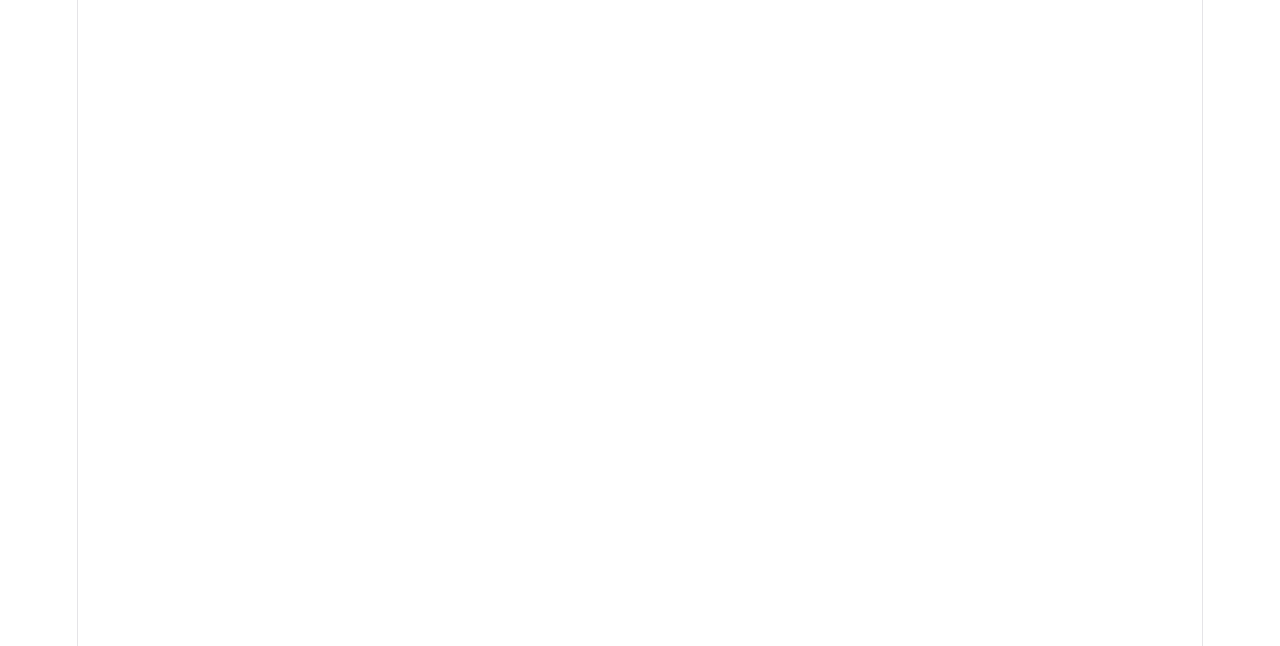
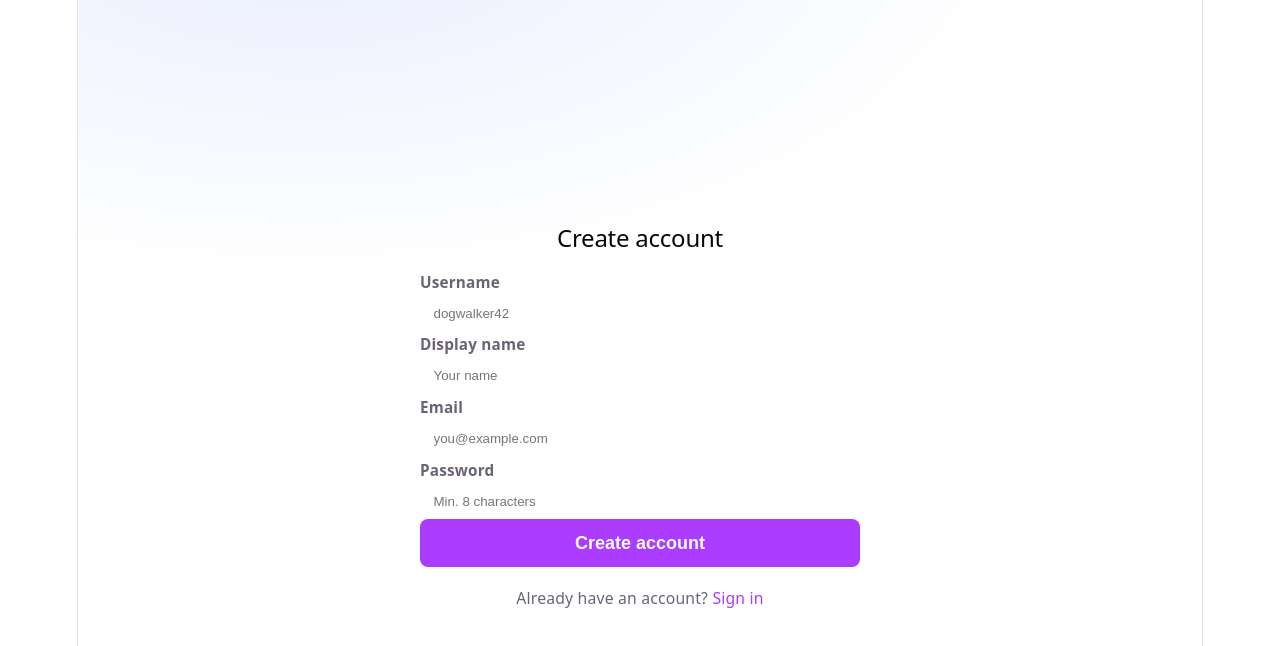
Before and after one commit to Map4uk14/MeetN-Sniff_frontend, a Vue app: page /register in a window 1280 px wide. Before the commit this address had no page. Shown: the top 646 px of the page. Built offline with nearby package versions, Linux system fonts and the light colour scheme.

Commit message:
feat(auth): add Register view and /register route with guard
Register form collects username, displayName, email and password and
calls Auth.register(). Router guard now bounces logged-in users away
from both /login and /register.

```diff
--- a/src/router.js
+++ b/src/router.js
@@ -3,16 +3,21 @@ import { createRouter, createWebHistory } from 'vue-router'
 // Route components
 import Home from './views/Home.vue'
 import Login from './views/Login.vue'
+import Register from './views/Register.vue'
 
 const routes = [
   {
     path: '/',
     component: Home,
-    meta: { requiresAuth: true}
+    meta: { requiresAuth: true }
   },
   {
     path: '/login',
     component: Login,
+  },
+  {
+    path: '/register',
+    component: Register,
   },
 ]
 
@@ -27,8 +32,8 @@ router.beforeEach((to, from, next) => {
   if (to.meta.requiresAuth && !isAuthenticated) {
     // If the route requires auth and user is logged out force them to the login view
     next('/login')
-  } else if (to.path === '/login' && isAuthenticated) {
-    // If the user is already logged in dont let them go back to the login page
+  } else if ((to.path === '/login' || to.path === '/register') && isAuthenticated) {
+    // If the user is already logged in don't let them go back to auth pages
     next('/')
   } else {
     // Otherwise carry on
--- /dev/null
+++ b/src/views/Register.vue
@@ -0,0 +1,118 @@
+<script setup>
+import { ref } from 'vue'
+import { useRouter } from 'vue-router'
+import { Auth } from '../api'
+
+const router = useRouter()
+
+const username = ref('')
+const displayName = ref('')
+const email = ref('')
+const password = ref('')
+const error = ref(null)
+const loading = ref(false)
+
+async function handleSubmit() {
+  error.value = null
+  loading.value = true
+  try {
+    const data = await Auth.register({ username: username.value, displayName: displayName.value, email: email.value, password: password.value })
+    localStorage.setItem('token', data.token)
+    localStorage.setItem('user', JSON.stringify(data.user))
+    router.push('/')
+  } catch (err) {
+    error.value = err.message
+  } finally {
+    loading.value = false
+  }
+}
+</script>
+
+<template>
+  <div class="auth-shell">
+    <div class="auth-card">
+
+      <div class="auth-header">
+        <h2>Create account</h2>
+      </div>
+
+      <div v-if="error" class="alerts">
+        <div class="alert error">{{ error }}</div>
+      </div>
+
+      <form class="form" @submit.prevent="handleSubmit" novalidate>
+
+        <div class="field">
+          <label for="username">Username</label>
+          <input id="username" v-model="username" type="text" placeholder="dogwalker42" required />
+        </div>
+
+        <div class="field">
+          <label for="displayName">Display name</label>
+          <input id="displayName" v-model="displayName" type="text" placeholder="Your name" required />
+        </div>
+
+        <div class="field">
+          <label for="email">Email</label>
+          <input id="email" v-model="email" type="email" placeholder="you@example.com" required />
+        </div>
+
+        <div class="field">
+          <label for="password">Password</label>
+          <input id="password" v-model="password" type="password" placeholder="Min. 8 characters" required />
+        </div>
+
+        <button class="btn primary" type="submit" :disabled="loading">
+          {{ loading ? 'Creating account…' : 'Create account' }}
+        </button>
+
+      </form>
+
+      <p class="auth-footer">Already have an account? <RouterLink to="/login">Sign in</RouterLink></p>
+
+    </div>
+  </div>
+</template>
+
+<style scoped>
+.auth-shell {
+  min-height: 100vh;
+  display: flex;
+  align-items: center;
+  justify-content: center;
+}
+
+.auth-footer {
+  margin-top: 1rem;
+  text-align: center;
+  font-size: .875rem;
+  color: var(--text);
+}
+
+.auth-footer a {
+  color: var(--accent);
+  text-decoration: none;
+}
+
+.btn.primary {
+  width: 100%;
+  padding: .75rem;
+  background: var(--accent);
+  color: #fff;
+  border: none;
+  border-radius: 8px;
+  font-size: 1rem;
+  font-weight: 600;
+  cursor: pointer;
+  transition: opacity .15s;
+}
+
+.btn.primary:hover:not(:disabled) {
+  opacity: .88;
+}
+
+.btn.primary:disabled {
+  opacity: .55;
+  cursor: not-allowed;
+}
+</style>
```
